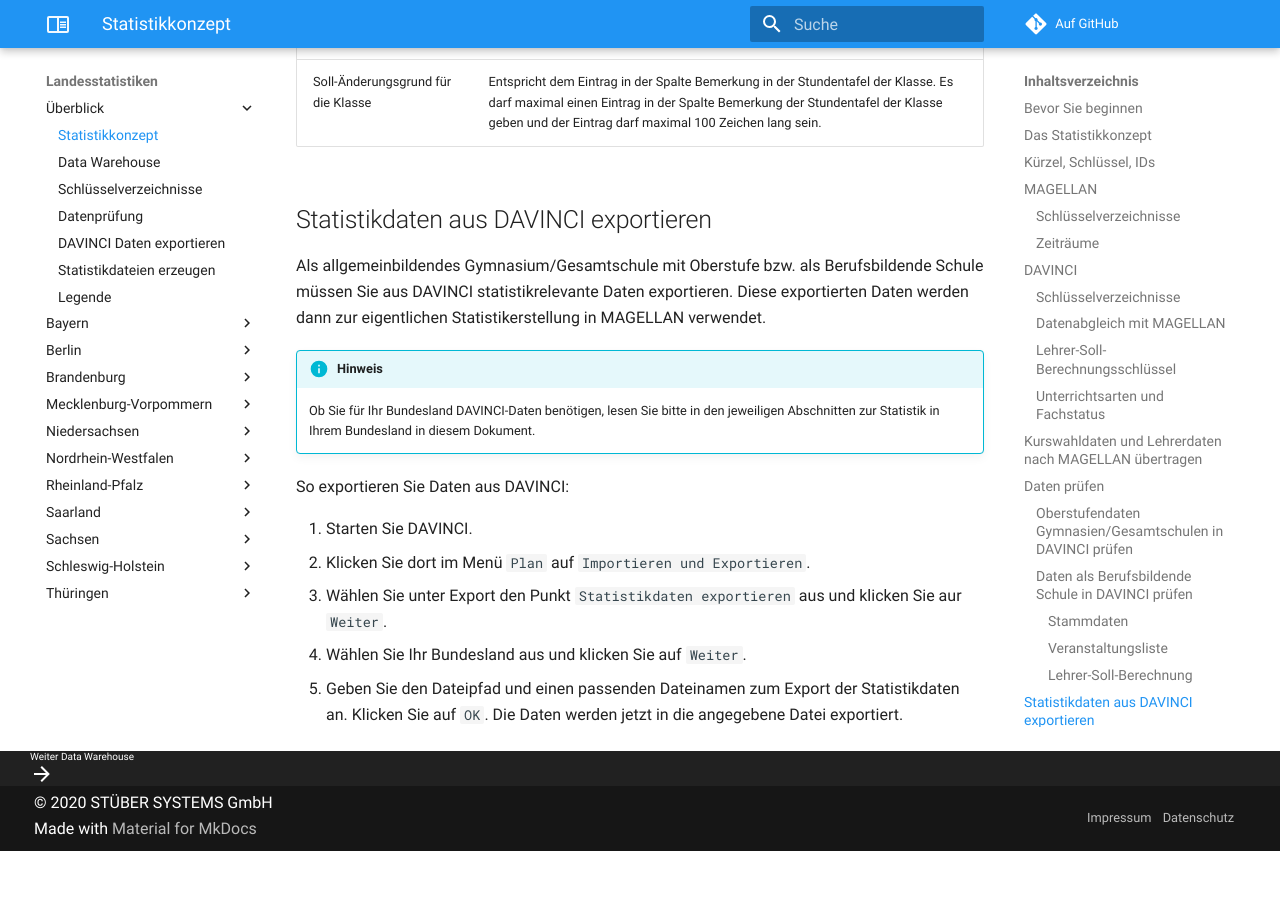
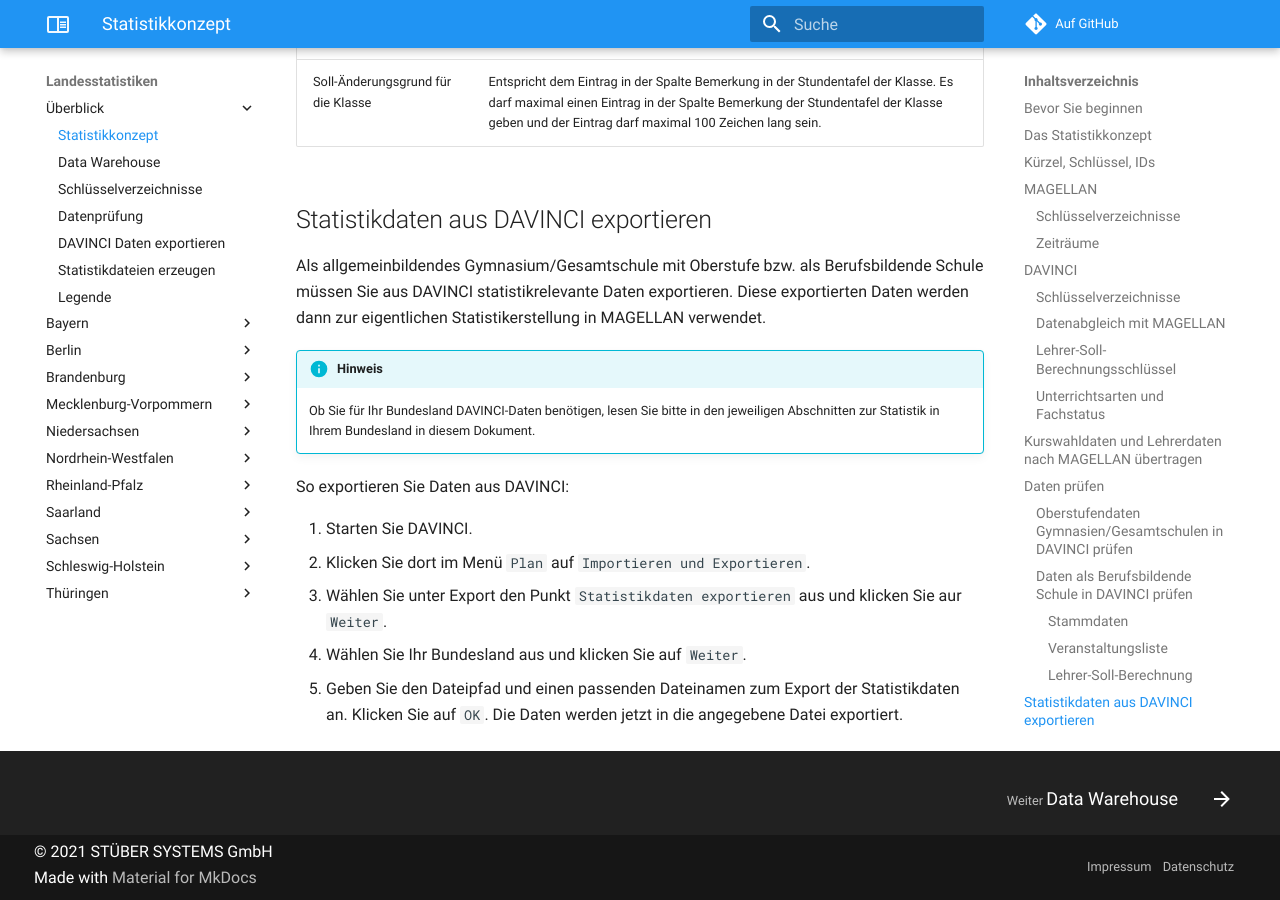
Before and after one commit to stuebersystems/doc.ls.de, an MkDocs documentation site: the page built from docs/index.md, in a window 1280 px wide and 900 px high, scrolled down 6218 px. Built offline with MkDocs 1.6.1 and Material for MkDocs 9.7.7, drawn with Linux system fonts in a browser that asks for light colours; comment, search, counter and statistics services are not loaded; before the commit the page ends 7069 px from its top, so only the background shows below that.

Commit message:
Update to Material for MkDocs 7

```diff
--- a/mkdocs.yml
+++ b/mkdocs.yml
@@ -5,7 +5,7 @@ site_author: 'STÜBER SYSTEMS GmbH'
 site_url: 'https://doc.ls.stueber.de'
 
 # Copyright
-copyright: © 2020 STÜBER SYSTEMS GmbH
+copyright: © 2021 STÜBER SYSTEMS GmbH
 
 # Repository
 repo_name: 'Auf GitHub'
--- a/overrides/partials/footer.html
+++ b/overrides/partials/footer.html
@@ -1,5 +1,5 @@
 <!--
-  Copyright (c) 2016-2020 Martin Donath <martin.donath@squidfunk.com>
+  Copyright (c) 2016-2021 Martin Donath <martin.donath@squidfunk.com>
 
   Permission is hereby granted, free of charge, to any person obtaining a copy
   of this software and associated documentation files (the "Software"), to
@@ -22,14 +22,13 @@
 
 {% import "partials/language.html" as lang with context %}
 
-<!-- Application footer -->
+<!-- Footer -->
 <footer class="md-footer">
 
   <!-- Link to previous and/or next page -->
   {% if page.previous_page or page.next_page %}
-    <div class="md-footer-nav">
     <nav
-        class="md-footer-nav__inner md-grid"
+      class="md-footer__inner md-grid"
       aria-label="{{ lang.t('footer.title') }}"
     >
 
@@ -37,16 +36,15 @@
       {% if page.previous_page %}
         <a
           href="{{ page.previous_page.url | url }}"
-            title="{{ page.previous_page.title | striptags }}"
-            class="md-footer-nav__link md-footer-nav__link--prev"
+          class="md-footer__link md-footer__link--prev"
           rel="prev"
         >
-            <div class="md-footer-nav__button md-icon">
+          <div class="md-footer__button md-icon">
             {% include ".icons/material/arrow-left.svg" %}
           </div>
-            <div class="md-footer-nav__title">
+          <div class="md-footer__title">
             <div class="md-ellipsis">
-                <span class="md-footer-nav__direction">
+              <span class="md-footer__direction">
                 {{ lang.t("footer.previous") }}
               </span>
               {{ page.previous_page.title }}
@@ -59,25 +57,23 @@
       {% if page.next_page %}
         <a
           href="{{ page.next_page.url | url }}"
-            title="{{ page.next_page.title | striptags }}"
-            class="md-footer-nav__link md-footer-nav__link--next"
+          class="md-footer__link md-footer__link--next"
           rel="next"
         >
-            <div class="md-footer-nav__title">
+          <div class="md-footer__title">
             <div class="md-ellipsis">
-                <span class="md-footer-nav__direction">
+              <span class="md-footer__direction">
                 {{ lang.t("footer.next") }}
               </span>
               {{ page.next_page.title }}
             </div>
           </div>
-            <div class="md-footer-nav__button md-icon">
+          <div class="md-footer__button md-icon">
             {% include ".icons/material/arrow-right.svg" %}
           </div>
         </a>
       {% endif %}
     </nav>
-    </div>
   {% endif %}
 
   <!-- Further information -->
--- a/overrides/partials/legal.html
+++ b/overrides/partials/legal.html
@@ -1,5 +1,5 @@
 <!--
-  Copyright (c) 2020 STÜBER SYSTEMS GmbH
+  Copyright (c) 2021 STÜBER SYSTEMS GmbH
 
   Permission is hereby granted, free of charge, to any person obtaining a copy
   of this software and associated documentation files (the "Software"), to
```
Lines whose indentation alone changed are shown as unchanged.
